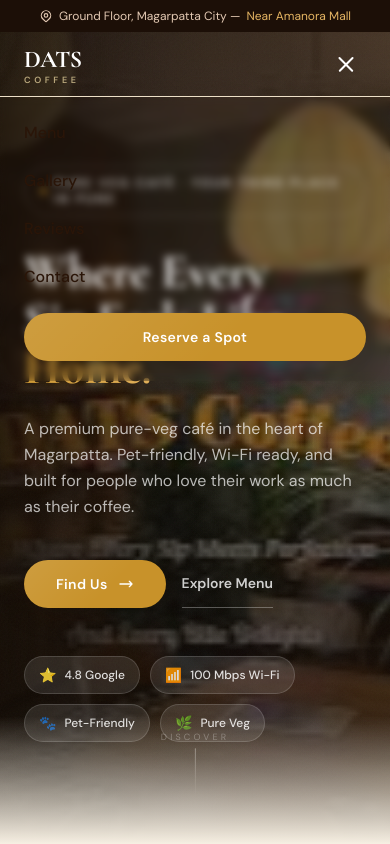
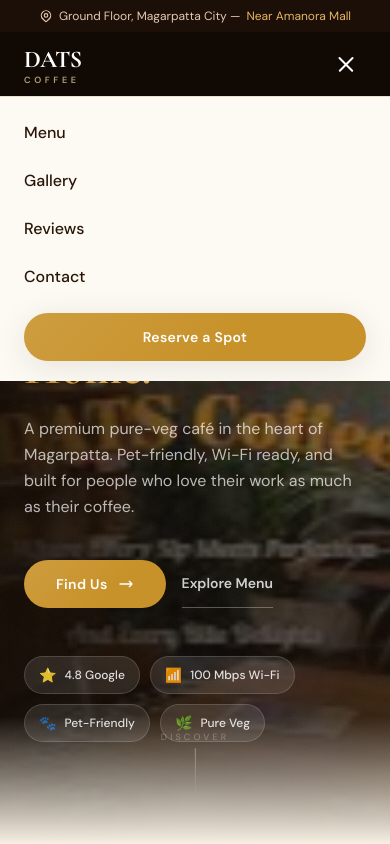
Before and after one commit to ShreepadD/dats-coffee-gold, a Next.js app: page / in a window 390 px wide. Both pictures are taken after a click on the button "Open menu". Shown: the top 844 px of the page. Built offline with nearby package versions, Linux system fonts and the light colour scheme.

Commit message:
Fix mobile menu fade by removing blur and solid header

```diff
--- a/components/Header.tsx
+++ b/components/Header.tsx
@@ -39,9 +39,12 @@
   className={`
     fixed top-0 left-0 right-0 z-50
     transition-all duration-500 ease-out-expo
-        ${scrolled
-          ? "shadow-warm-md backdrop-blur-md bg-parchment-50/90 py-0"
-          : "bg-transparent py-0"
+    ${
+      mobileOpen
+        ? "bg-espresso-900"
+        : scrolled
+          ? "shadow-warm-md backdrop-blur-md bg-parchment-50/90"
+          : "bg-transparent"
     }
   `}
 >
@@ -158,7 +161,7 @@
       <div
   className={`
     md:hidden overflow-hidden transition-all duration-500 ease-out-expo
-          bg-parchment-50/98 backdrop-blur-sm border-t border-parchment-200
+    bg-parchment-50 border-t border-parchment-200
     ${mobileOpen ? "max-h-96 opacity-100" : "max-h-0 opacity-0"}
   `}
 >
```
Lines whose indentation alone changed are shown as unchanged.
